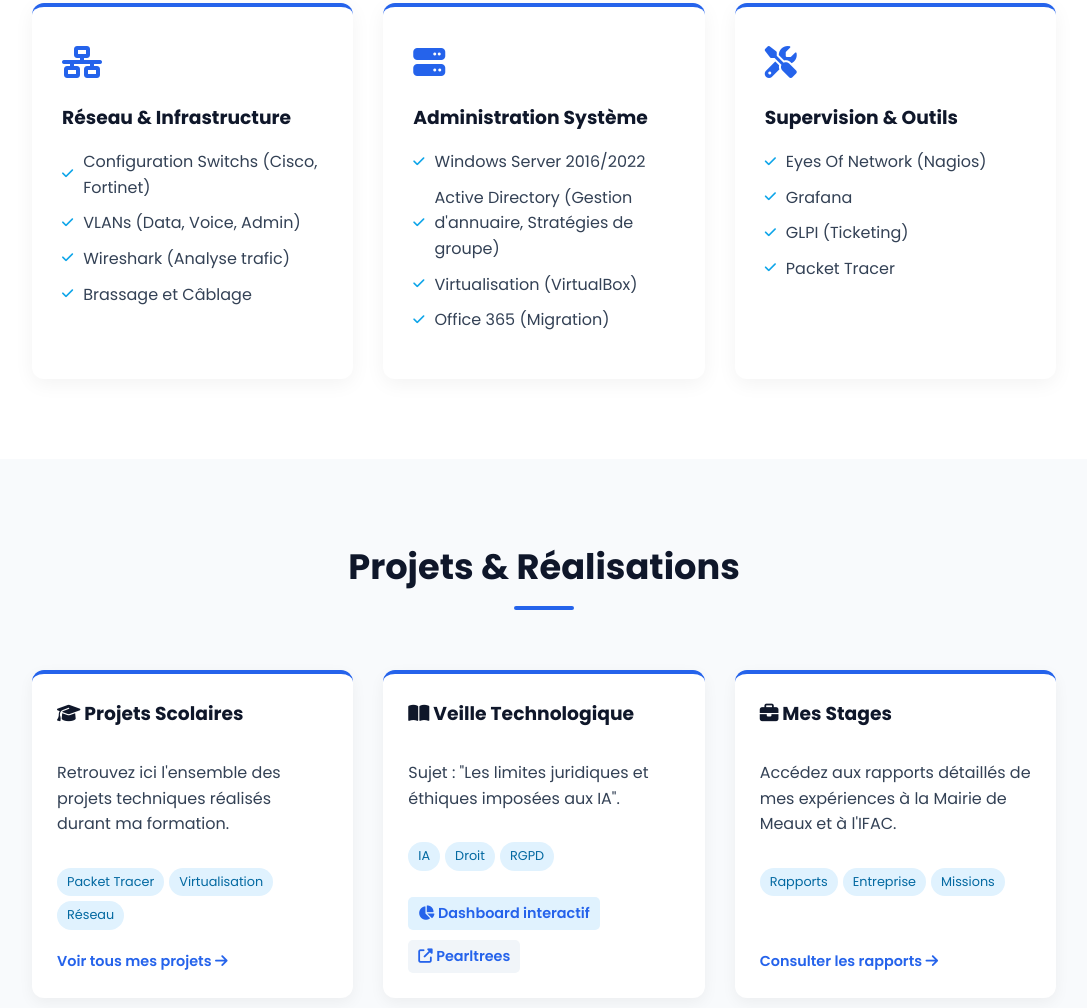
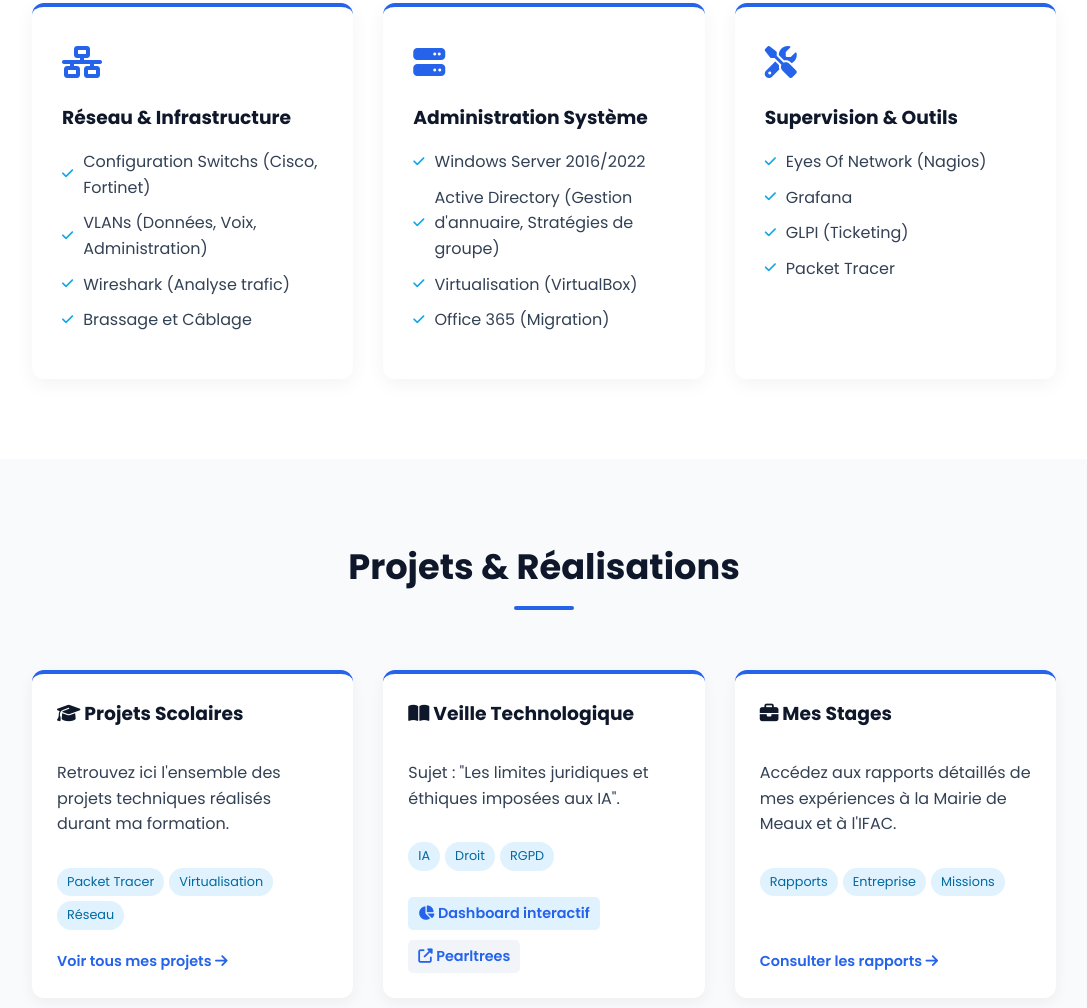
Before and after one commit to Ethan-adm/Portfolio, a plain HTML site: page index.html in a window 1280 px wide. Shown: the part 1608-2616 px from the top of the page, without its empty margins (96-1183 px from the left). Drawn offline with Linux system fonts and the light colour scheme.

Commit message:
Update index.html

```diff
--- a/index.html
+++ b/index.html
@@ -185,7 +185,7 @@
                 <h3>Réseau & Infrastructure</h3>
                 <ul class="skill-list">
                     <li><i class="fas fa-check"></i> Configuration Switchs (Cisco, Fortinet)</li>
-                    <li><i class="fas fa-check"></i> VLANs (Data, Voice, Admin)</li>
+                    <li><i class="fas fa-check"></i> VLANs (Données, Voix, Administration)</li>
                     <li><i class="fas fa-check"></i> Wireshark (Analyse trafic)</li>
                     <li><i class="fas fa-check"></i> Brassage et Câblage</li>
                 </ul>
```
